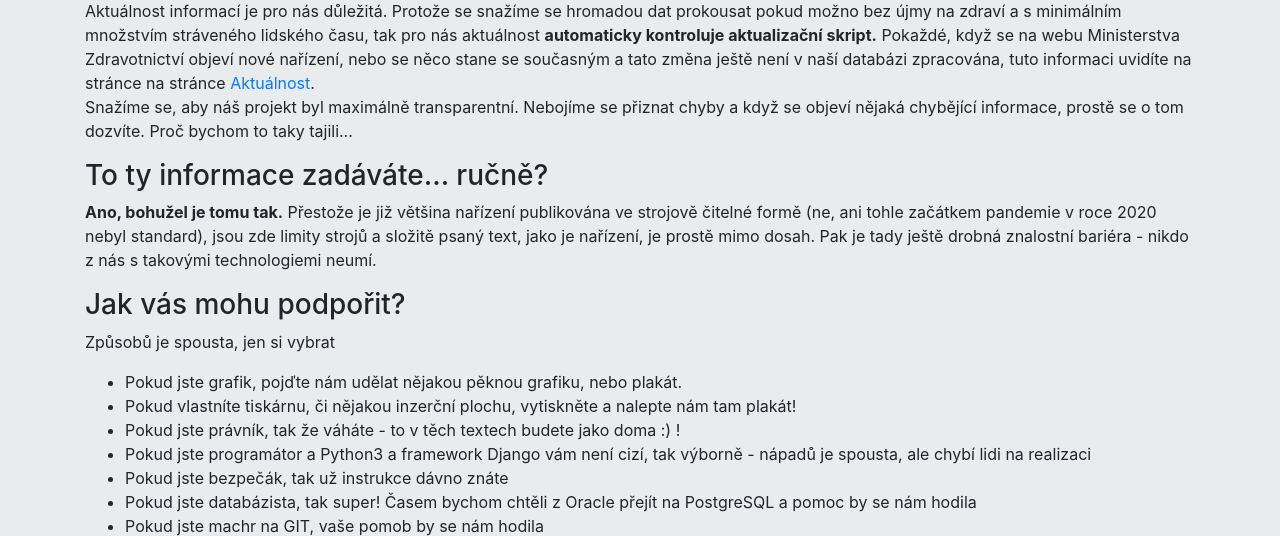
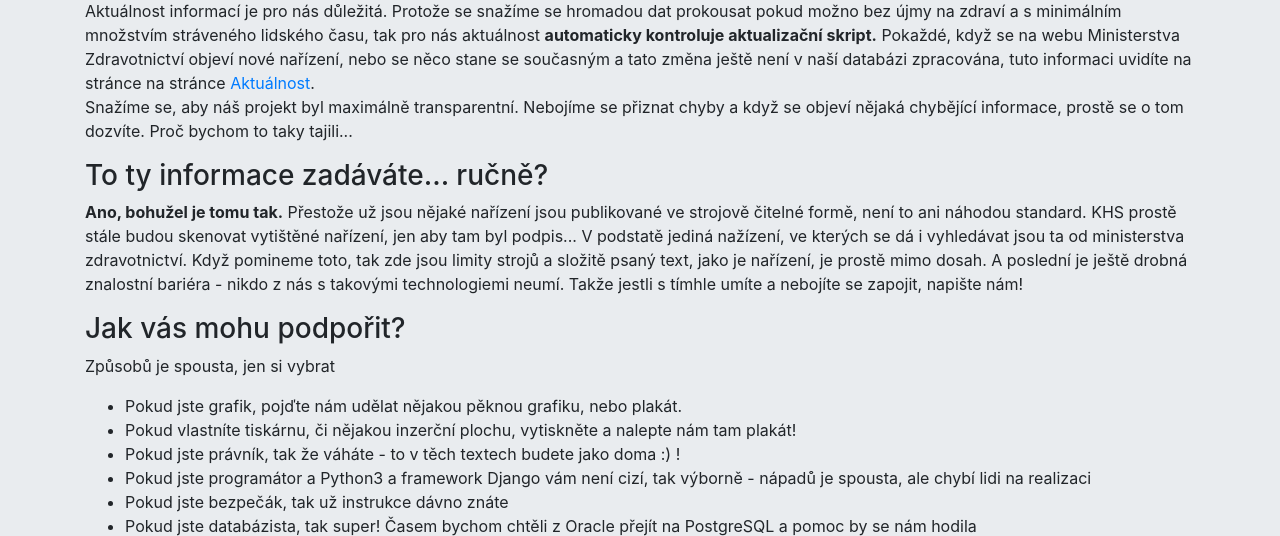
Before and after one commit to tomas-dostal/potrebujurousku, a Django app: template templates/faq.html in a window 1280 px wide. Shown: the part 463-999 px from the top of the page. Run offline with Django 3.2, Linux system fonts and the light colour scheme; the template is opened without the code that fills it, so the values that code supplies are empty; some libraries are stand-ins or nearby versions.

Commit message:
faq change

```diff
--- a/templates/faq.html
+++ b/templates/faq.html
@@ -19,8 +19,8 @@
            Pokaždé, když se na webu Ministerstva Zdravotnictví objeví nové nařízení, nebo se něco stane se současným a tato změna ještě není v naší databázi zpracována, tuto informaci uvidíte na stránce na stránce <a href="/aktualnost/">Aktuálnost</a>.
            <br>Snažíme se, aby náš projekt byl maximálně transparentní. Nebojíme se přiznat chyby a když se objeví nějaká chybějící informace, prostě se o tom dozvíte. Proč bychom to taky tajili...
      <h3 class="display-6">To ty informace zadáváte... ručně?</h3>
-       <p><b>Ano, bohužel je tomu tak.</b> Přestože je již většina nařízení publikována ve strojově čitelné formě (ne, ani tohle začátkem pandemie v roce 2020 nebyl standard), jsou zde limity strojů a složitě psaný text, jako je nařízení, je prostě mimo dosah.
-          Pak je tady ještě drobná znalostní bariéra - nikdo z nás s takovými technologiemi neumí.
+       <p><b>Ano, bohužel je tomu tak.</b> Přestože už jsou nějaké nařízení jsou publikované ve strojově čitelné formě, není to ani náhodou standard. KHS prostě stále budou skenovat vytištěné nařízení, jen aby tam byl podpis... V podstatě jediná nažízení, ve kterých se dá i vyhledávat jsou ta od ministerstva zdravotnictví. Když pomineme toto, tak zde jsou limity strojů a složitě psaný text, jako je nařízení, je prostě mimo dosah.
+          A poslední je ještě drobná znalostní bariéra - nikdo z nás s takovými technologiemi neumí. Takže jestli s tímhle umíte a nebojíte se zapojit, napište nám!
        </p>
      <h3 class="display-6">Jak vás mohu podpořit?</h3>
        <p>Způsobů je spousta, jen si vybrat </p>
```
